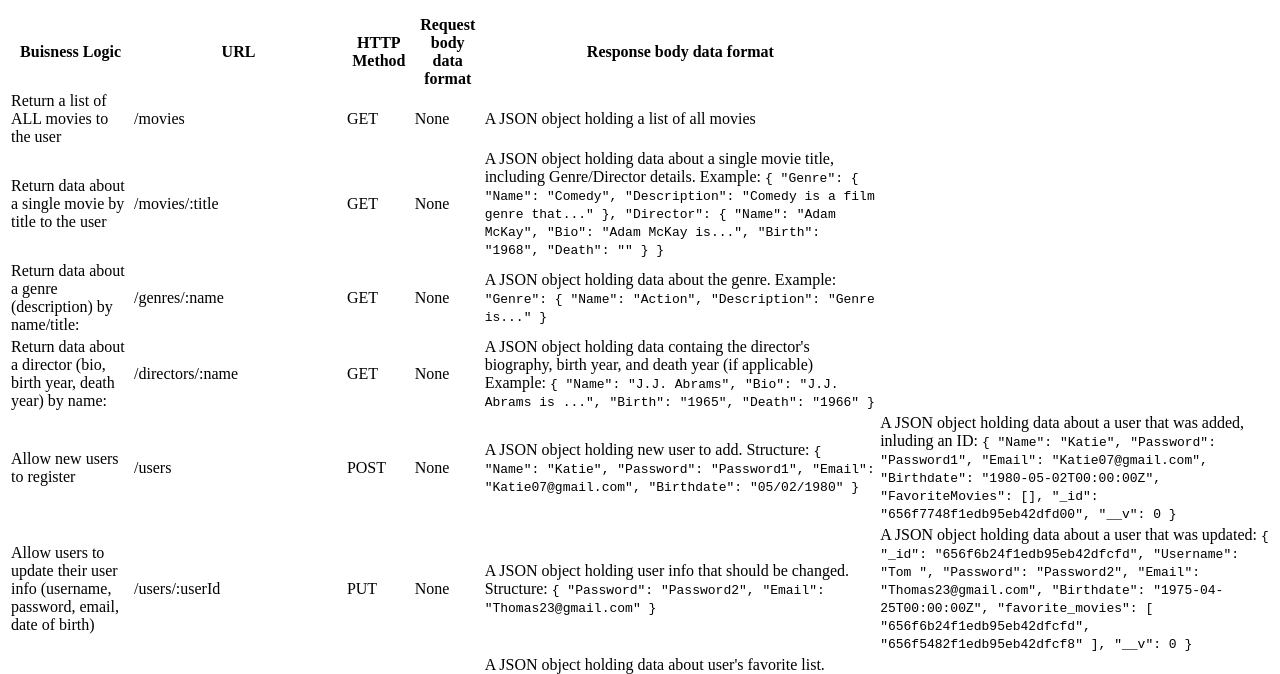
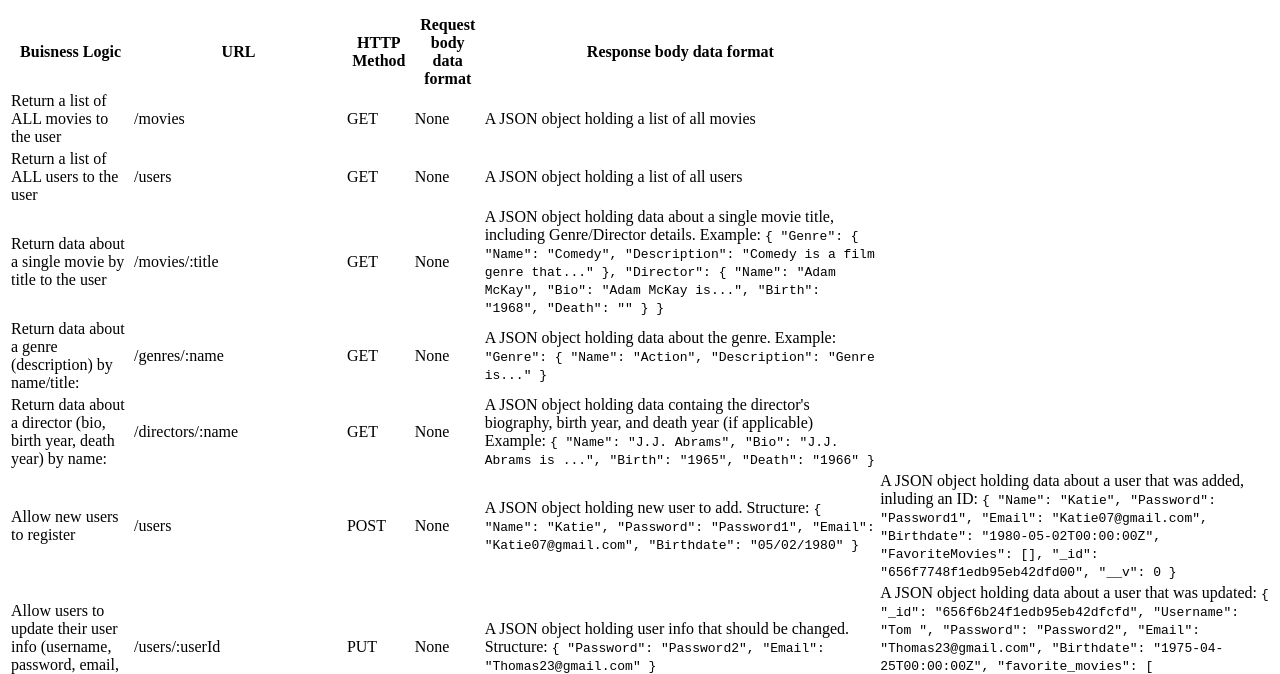
Before and after one commit to chrpeters01/movie_api, a website: page public/documentation.html in a window 1280 px wide. Shown: the part 119-793 px from the top of the page. Drawn offline with Linux system fonts and the light colour scheme.

Commit message:
Update documentation.html
added list of all users

```diff
--- a/public/documentation.html
+++ b/public/documentation.html
@@ -29,6 +29,13 @@
                <td>None</td>
                <td>A JSON object holding a list of all movies</td>
             </tr>
+            <tr>
+               <td>Return a list of ALL users to the user</td>
+               <td>/users</td>
+               <td>GET</td>
+               <td>None</td>
+               <td>A JSON object holding a list of all users</td>
+             </tr>
             <tr>
                <td>Return data about a single movie by title to the user</td>
                <td>/movies/:title</td>
```
